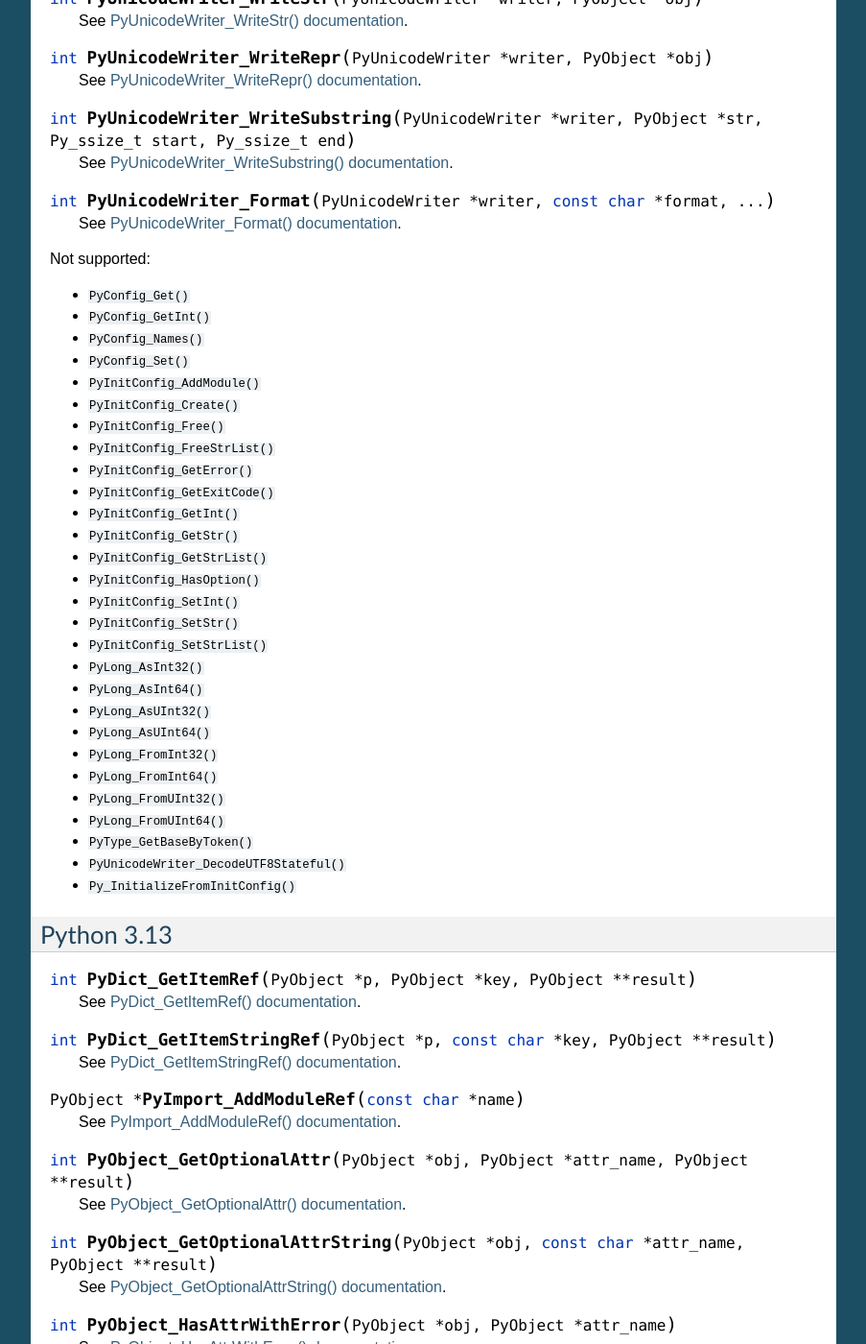
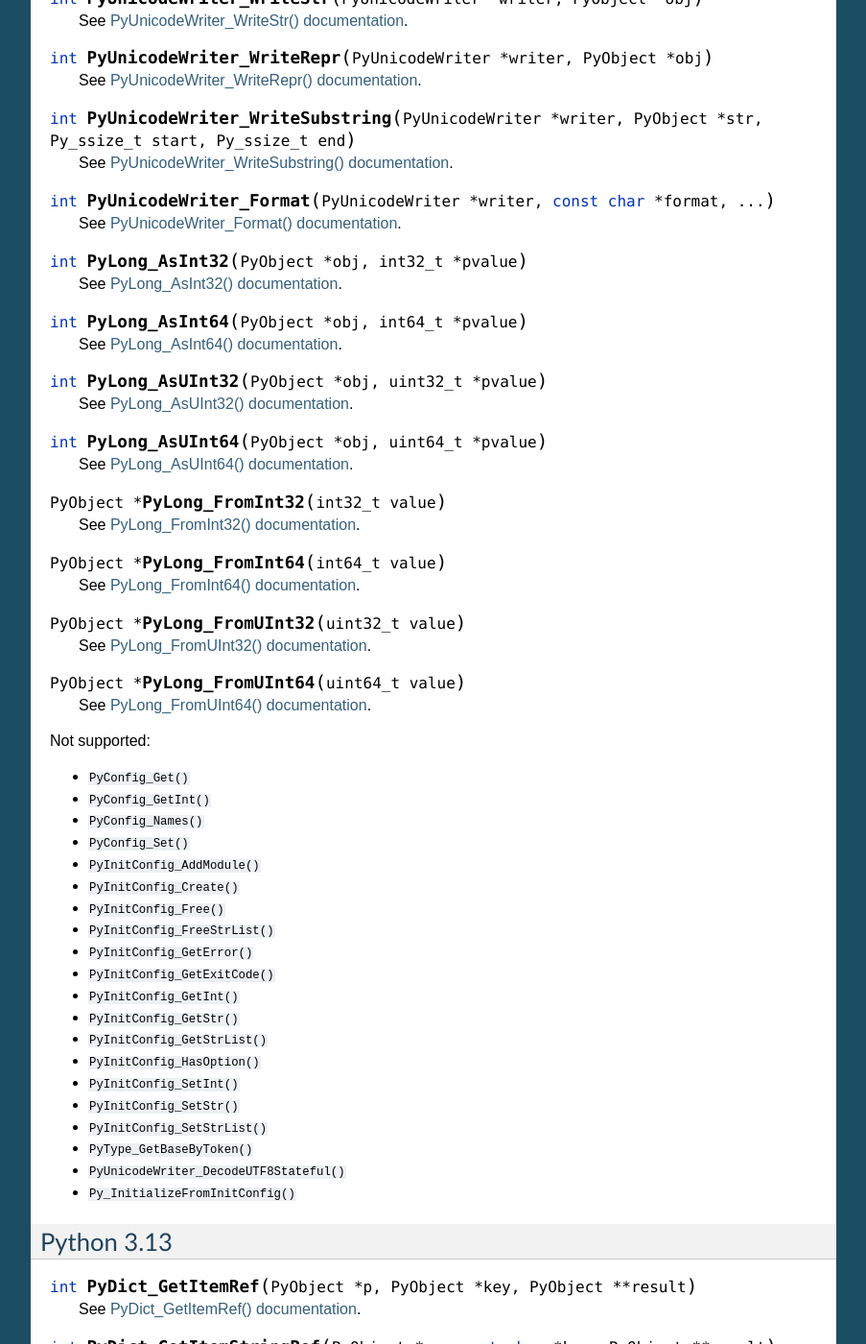
Before and after one commit to python/pythoncapi-compat, a Sphinx documentation site: the page built from docs/api.rst, in a window 1280 px wide and 1400 px high, scrolled down 1263 px. Shown: the whole window at 96% size, without its empty margins (198-1101 px from the left). Built offline with Sphinx 7.4.7, drawn with Linux system fonts in a browser that asks for light colours; pages that are not in the unit, such as notebooks, are missing from menus.

Commit message:
Add PyLong_FromUInt64() and PyLong_AsUInt64() (#114)

```diff
--- a/docs/api.rst
+++ b/docs/api.rst
@@ -89,6 +89,39 @@ Python 3.14
 
    See `PyUnicodeWriter_Format() documentation <https://docs.python.org/dev/c-api/unicode.html#c.PyUnicodeWriter_Format>`__.
 
+.. c:function:: int PyLong_AsInt32(PyObject *obj, int32_t *pvalue)
+
+   See `PyLong_AsInt32() documentation <https://docs.python.org/dev/c-api/long.html#c.PyLong_AsInt32>`__.
+
+.. c:function:: int PyLong_AsInt64(PyObject *obj, int64_t *pvalue)
+
+   See `PyLong_AsInt64() documentation <https://docs.python.org/dev/c-api/long.html#c.PyLong_AsInt64>`__.
+
+.. c:function:: int PyLong_AsUInt32(PyObject *obj, uint32_t *pvalue)
+
+   See `PyLong_AsUInt32() documentation <https://docs.python.org/dev/c-api/long.html#c.PyLong_AsUInt32>`__.
+
+.. c:function:: int PyLong_AsUInt64(PyObject *obj, uint64_t *pvalue)
+
+   See `PyLong_AsUInt64() documentation <https://docs.python.org/dev/c-api/long.html#c.PyLong_AsUInt64>`__.
+
+.. c:function:: PyObject* PyLong_FromInt32(int32_t value)
+
+   See `PyLong_FromInt32() documentation <https://docs.python.org/dev/c-api/long.html#c.PyLong_FromInt32>`__.
+
+.. c:function:: PyObject* PyLong_FromInt64(int64_t value)
+
+   See `PyLong_FromInt64() documentation <https://docs.python.org/dev/c-api/long.html#c.PyLong_FromInt64>`__.
+
+.. c:function:: PyObject* PyLong_FromUInt32(uint32_t value)
+
+   See `PyLong_FromUInt32() documentation <https://docs.python.org/dev/c-api/long.html#c.PyLong_FromUInt32>`__.
+
+.. c:function:: PyObject* PyLong_FromUInt64(uint64_t value)
+
+   See `PyLong_FromUInt64() documentation <https://docs.python.org/dev/c-api/long.html#c.PyLong_FromUInt64>`__.
+
+
 Not supported:
 
 * ``PyConfig_Get()``
```
Also changed, not shown: other parts of docs/api.rst (+0 -8 lines), docs/changelog.rst (+8 -0 lines), 2 other files.
